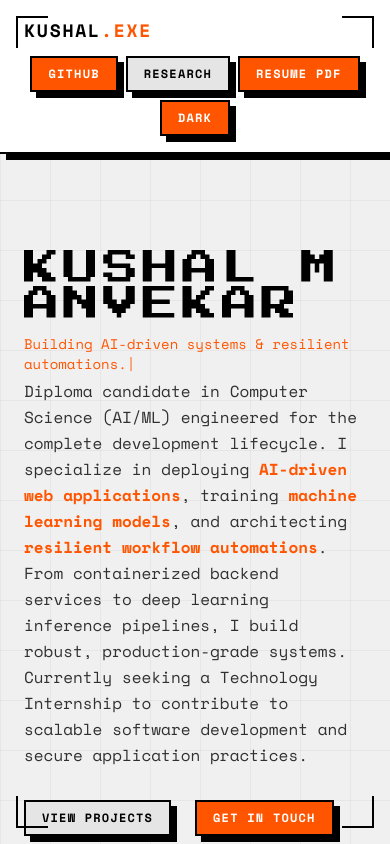
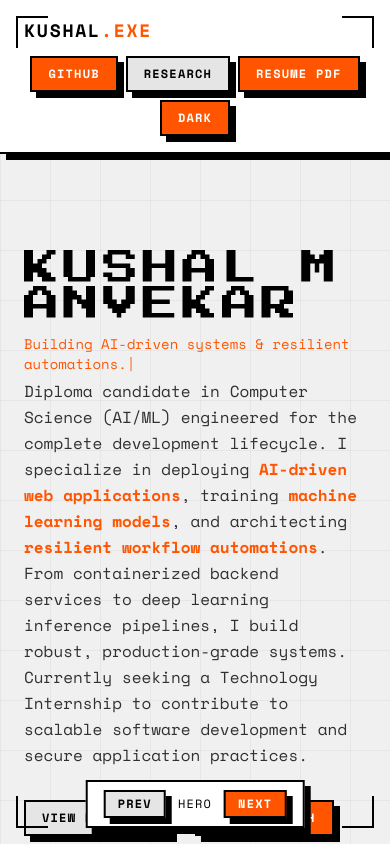
Before and after one commit to Kushalongit-hub/personal-portfolio-website, a Next.js app: page / in a window 390 px wide. Shown: the top 844 px of the page. Built offline with nearby package versions, Linux system fonts and the light colour scheme.

Commit message:
feat: add mobile prev/next navigation buttons

```diff
--- a/src/app/page.tsx
+++ b/src/app/page.tsx
@@ -655,6 +655,33 @@ export default function Home() {
           </motion.div>
         )}
       </AnimatePresence>
+
+      {/* Mobile Bottom Nav */}
+      <div className="fixed bottom-4 left-1/2 -translate-x-1/2 z-50 flex md:hidden items-center gap-3 border-2 border-brand-black bg-white px-4 py-2 shadow-brutal">
+        <button
+          onClick={() => {
+            if (activeView === "projects") setActiveView("hero");
+            else if (activeView === "research") setActiveView("projects");
+            else if (activeView === "contact") setActiveView("research");
+          }}
+          className="border-2 border-brand-black px-3 py-1 text-xs font-bold uppercase tracking-widest shadow-brutal transition-transform hover:-translate-y-0.5 hover:translate-x-0.5 hover:shadow-none bg-brand-gray text-black"
+        >
+          Prev
+        </button>
+        <span className="text-xs font-mono uppercase tracking-widest">
+          {activeView}
+        </span>
+        <button
+          onClick={() => {
+            if (activeView === "hero") setActiveView("projects");
+            else if (activeView === "projects") setActiveView("research");
+            else if (activeView === "research") setActiveView("contact");
+          }}
+          className="border-2 border-brand-black px-3 py-1 text-xs font-bold uppercase tracking-widest shadow-brutal transition-transform hover:-translate-y-0.5 hover:translate-x-0.5 hover:shadow-none bg-[var(--bg-accent)] text-white"
+        >
+          Next
+        </button>
+      </div>
     </main>
   );
 }
```
